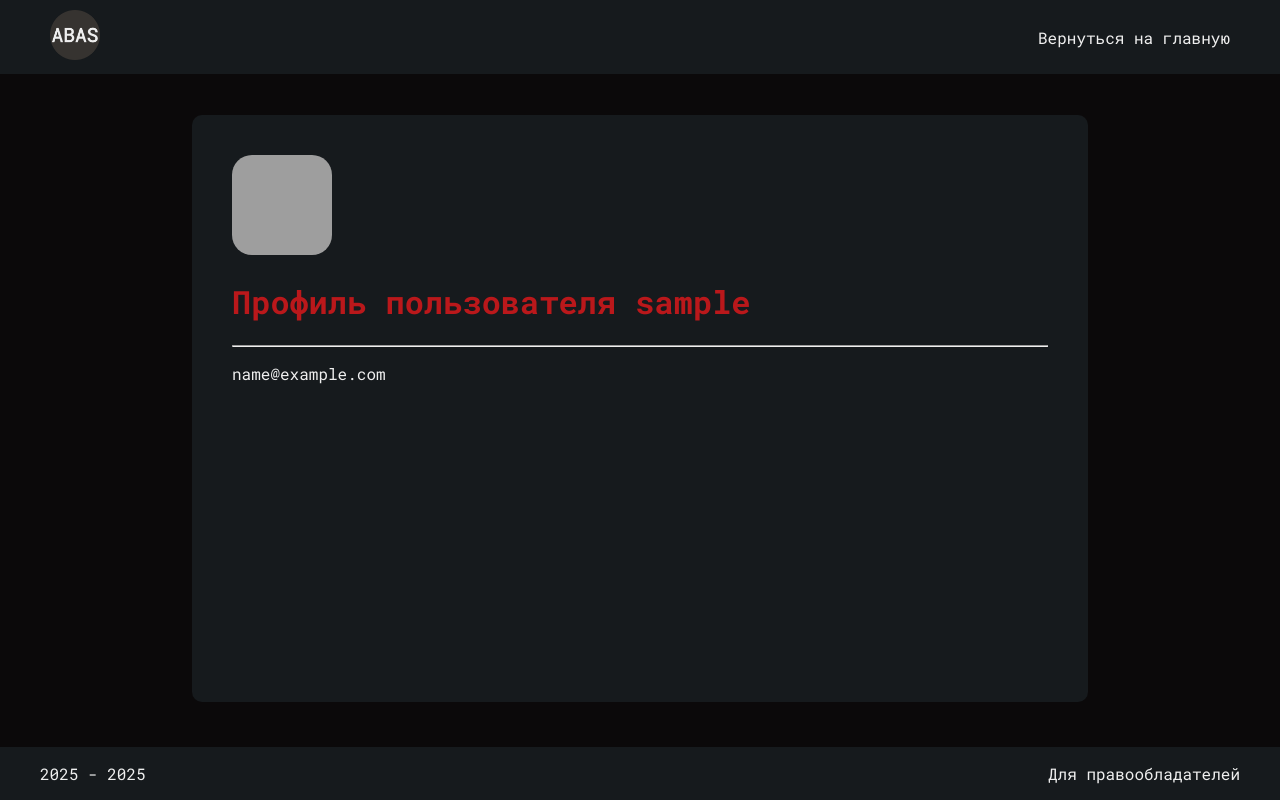
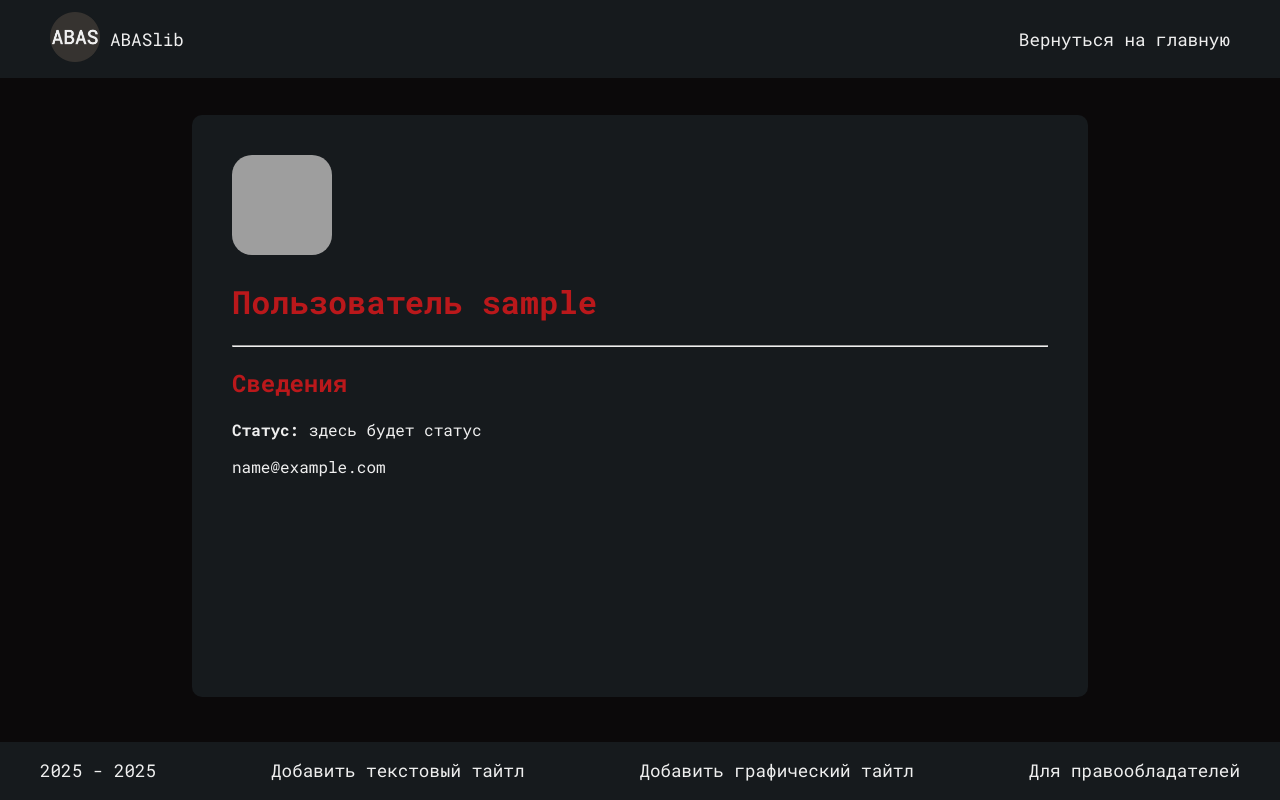
Before and after one commit to kv4D/abaslib, a Django app: page /user_profile/ in a window 1280 px wide. Run offline with Django 5.2, Linux system fonts and the light colour scheme; the visitor is signed in with stand-in values (Sample User, id 1); data comes from the database, SQL or seed files in the repository; grey boxes are pictures that could not be loaded.

Commit message:
Начата работа с загрузкой контента
Разработаны первичные формы для загружаемого контента, частично
выделены url и созданы файлы шаблонов (пустые) для будущих
страниц

```diff
--- a/main/templates/main/base.html
+++ b/main/templates/main/base.html
@@ -25,9 +25,14 @@
 <body>
     <header>
         <div id="header_container">
-            <a id='site_icon' href="{% url 'main:home' %}">
-                <img style="width:50px;height:50px;" src="{% static "images/favicon/android-chrome-192x192.png" %}">
-            </a>
+            <div id='site_icon'>
+                <a href="{% url 'main:home' %}">
+                    <img style="width:50px;height:50px;" src="{% static "images/favicon/android-chrome-192x192.png" %}">
+                </a>
+                <a id='profile_link' href="{% url 'main:home' %}">
+                    ABASlib
+                </a>
+            </div>
             {% block header %}
             {% endblock header %}
         </div>
@@ -39,7 +44,9 @@
     <footer>
         <div id="footer_container">
             <p>2025 - {% now "Y" %}</p>
-            <a href="">Для правообладателей</a>
+            <p><a href=''>Добавить текстовый тайтл</a></p>
+            <p><a href=''>Добавить графический тайтл</a></p>
+            <a href=''>Для правообладателей</a>
             {% block footer %}
             {% endblock footer %}
         </div>
--- a/main/templates/main/home.html
+++ b/main/templates/main/home.html
@@ -10,7 +10,7 @@
 {% block header %}
     {% if user.is_authenticated %}
         <div id='user_ref'>
-            <a id='profile_link' href="{% url 'users:profile' %}">Хай, {{ user.username }}</a>
+            <a id='profile_link' href="{% url 'users:profile' %}">Профиль {{ user.username }}</a>
             <a id='profile_link' href="{% url 'users:profile' %}">
                 <img style="width:30px;height:30px;" src="{{ user_profile.user_avatar.url }}">
             </a>
--- /dev/null
+++ b/main/templates/main/upload_chapter.html
@@ -0,0 +1 @@
+{% extends "main/base.html" %}
--- /dev/null
+++ b/main/templates/main/upload_page.html
@@ -0,0 +1 @@
+{% extends "main/base.html" %}
--- /dev/null
+++ b/main/templates/main/upload_title.html
@@ -0,0 +1 @@
+{% extends "main/base.html" %}
--- a/main/urls.py
+++ b/main/urls.py
@@ -22,5 +22,5 @@ app_name = 'main'
 
 urlpatterns = [
     path('', views.home_view, name='home'),
-    path('title/<int:title_id>---<str:title_name>/', views.title_page_view, name='title')
+    path('upload_title/', views.upload_title, name='upload_title'),
 ]
--- a/static/css/base_styles.css
+++ b/static/css/base_styles.css
@@ -25,7 +25,7 @@ footer, header, #main_content, #sidebar {
 a {
     color: #EFEFEF;
     text-decoration: none;
-    font-size: 1rem;
+    font-size: 1.1rem;
 }
 
 header {
@@ -38,6 +38,7 @@ header {
 
 header, footer {
     width: 100%;
+    font-size: 1.1rem;
 }
 
 #header_container, #footer_container{
@@ -48,6 +49,16 @@ header, footer {
     justify-content: space-between;
     margin-right: 40px;
     margin-left: 40px;
+}
+
+#site_icon {
+    display: flex;
+    align-items: center;
+    gap: 10px;
+}
+
+#site_icon a:hover {
+    text-decoration: none;
 }
 
 .container {
--- a/users/templates/users/profile.html
+++ b/users/templates/users/profile.html
@@ -14,8 +14,10 @@
     <div class='container'>
         <div id='main_content'>
             <img id='profile_image' src="{{ user_profile.user_avatar.url }}" alt="Здесь был аватар">
-            <h1>Профиль пользователя {{ user.username }}</h1>
+            <h1>Пользователь {{ user.username }}</h1>
             <hr>
+            <h2>Сведения</h2>
+            <p><b>Статус:</b> здесь будет статус</p>
             <p>{{ user.email }}</p>
         </div>
     </div>
--- a/users/templates/users/register.html
+++ b/users/templates/users/register.html
@@ -53,8 +53,8 @@
                         <br>
                         <span class="warning" id="id_password1_helptext">
                             <ul>
-                                <li>Пароль должен содержать не менее 8 символов.</li>
-                                <li>Пароль должен содержать хотя бы одну букву или символ.</li>
+                                <li>Пароль должен содержать не менее 8 символов</li>
+                                <li>Пароль должен содержать хотя бы одну букву или символ</li>
                             </ul>
                         </span>
                     </div>
```
Also changed, not shown: main/forms.py (added, +33 -0 lines), main/models.py (+4 -4 lines), main/views.py (+31 -1 lines).
